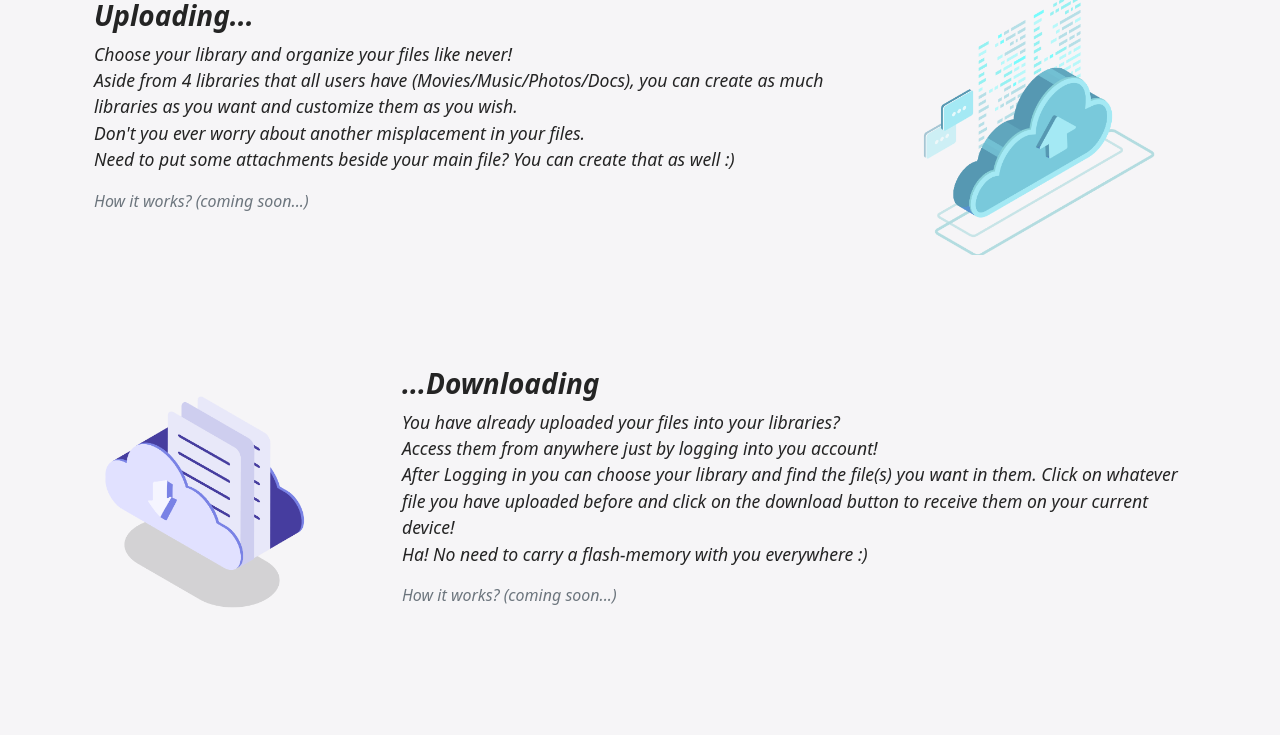
After one commit to sadlibrary/web, a Django app: template web/authentication/templates/authentication/home.html in a window 1280 px wide. The commit adds this page. Shown: the part 641-1376 px from the top of the page. Run offline with Django 4.2, Linux system fonts and the light colour scheme; the template is opened without the code that fills it, so the values that code supplies are empty; some libraries are stand-ins or nearby versions.

Commit message:
Add home page

```diff
--- /dev/null
+++ b/web/authentication/static/authentication/homeStyle.css
@@ -0,0 +1,89 @@
+@import url("https://fonts.googleapis.com/css?family=Montserrat:400,800");
+
+:root,
+[theme-mode="light"] {
+  --light-grad: #5698b2fe;
+  --dark-grad: #463d9ffe;
+  --button-color: #1c73bb;
+  --back-color: #ffffff;
+  --background-color: #f6f5f7;
+  --shadow-1: rgba(0, 0, 0, 0.25);
+  --shadow-2: rgba(0, 0, 0, 0.22);
+  --input-color: #eeeeee;
+  --danger: #dc3545;
+  --success: #28a745;
+  --warning: #ffc107;
+  --text-color: #242424;
+}
+
+* {
+  box-sizing: border-box;
+}
+
+body {
+  background-color: var(--background-color);
+}
+
+.text-color {
+  color: var(--text-color);
+}
+
+.wave {
+  display: block;
+  position: absolute;
+  bottom: 0;
+  width: 100%;
+  transform: rotateY(180deg);
+}
+
+.home-text {
+  padding-top: 8rem !important;
+}
+
+.home-section {
+  background-image: linear-gradient(
+      to bottom left,
+      var(--light-grad),
+      var(--dark-grad)
+    ),
+    url("https://github.com/nonaghazizadeh/web-programming-hw2/blob/master/src/images/1856310.jpg");
+  background-size: cover;
+  width: 100%;
+  height: 80vh;
+}
+.svg-path {
+  stroke: none;
+  fill: var(--background-color);
+}
+.home-btn {
+  text-decoration: none;
+  text-emphasis-style: none;
+  width: auto;
+  border-radius: 50px;
+  text-align: center;
+}
+
+.stack-container {
+  min-height: 25vw;
+}
+
+.stack-parent {
+  position: relative;
+  width: 23vw;
+  min-height: 23vw;
+}
+
+#stack-parent-left {
+  float: left;
+  margin: 0 2vw 0 0;
+}
+
+#stack-parent-right {
+  float: right;
+  margin: 0 0 0 2vw;
+}
+
+.stack-parent > img {
+  width: 20vw;
+  min-height: 20vw;
+}
--- a/web/authentication/static/authentication/style.css
+++ b/web/authentication/static/authentication/style.css
@@ -2,9 +2,9 @@
 
 :root,
 [theme-mode="light"] {
-  --dark-grad: #045f59;
-  --light-grad: #08b26e;
-  --button-color: #0d7d76;
+  --light-grad: #5698b2fe;
+  --dark-grad: #463d9ffe;
+  --button-color: #4e6ba9;
   --back-color: #ffffff;
   --background-color: #f6f5f7;
   --shadow-1: rgba(0, 0, 0, 0.25);
--- /dev/null
+++ b/web/authentication/templates/authentication/home.html
@@ -0,0 +1,115 @@
+<!DOCTYPE html>
+<html lang="en">
+  <head>
+    <meta charset="UTF-8" />
+    <meta http-equiv="X-UA-Compatible" content="IE=edge" />
+    <meta name="viewport" content="width=device-width, initial-scale=1.0" />
+    <!-- <link rel="stylesheet" href=""> -->
+
+    <link
+      href="https://cdn.jsdelivr.net/npm/bootstrap@5.0.2/dist/css/bootstrap.min.css"
+      rel="stylesheet"
+      integrity="sha384-EVSTQN3/azprG1Anm3QDgpJLIm9Nao0Yz1ztcQTwFspd3yD65VohhpuuCOmLASjC"
+      crossorigin="anonymous"
+    />
+    <link
+      rel="stylesheet"
+      href="https://cdnjs.cloudflare.com/ajax/libs/jquery/3.2.1/jquery.min.js"
+      crossorigin="anonymous"
+    />
+
+    <link rel="stylesheet" href="../../static/authentication/homeStyle.css" />
+
+    <title>Home</title>
+  </head>
+  <body>
+    <section
+      id="cp"
+      class="bg-light text-light text-center text-md-start bg-cover home-section section-padding position-relative"
+    >
+      <svg
+        class="wave"
+        viewBox="0 0 450 450"
+        xmlns="http://www.w3.org/2000/svg"
+      >
+        <g>
+          <title>Layer 1</title>
+          <path
+            stroke-width="0"
+            id="svg_5"
+            class="svg-path"
+            d="m-40.4,407.2c195,-154 177,79 390,-4c213,-83 289,-73 402,13c113,86 208,-175 216,-163c8,12 -81,367 -81,366c0,-1 -897,-11 -896.6,-11.2c-0.4,0.2 -225.4,-46.8 -30.4,-200.8z"
+            opacity="NaN"
+            stroke="#000"
+            fill="#00ff7f"
+          />
+        </g>
+      </svg>
+      <div class="container" style="z-index: 4; position: relative">
+        <div class="row">
+          <div class="col-md">
+            <div class="home-text">
+              <span class="text-light h1 bold-text fs-7">Uploder</span>
+              <p class="text-light my-4 fw-bold">
+                The best organized free drive for you!
+              </p>
+              <p class="text-light my-4">Just hit the button below and sign-up if you don't have an account <i>for free<i>.</p>
+              <a
+                href="./index.html"
+                class="home-btn btn btn-warning btn-lg text-dark text-center p-3 px-5"
+              >
+                Login/Register
+              </a>
+            </div>
+          </div>
+          <div class="col-md"></div>
+        </div>
+      </div>
+    </section>
+    <section>
+      <div id="desktop-stack">
+        <div class="container stack-container">
+            <div class="stack-parent" id="stack-parent-right">
+                <img src="../../static/authentication/images/home/CloudUpload.png" alt="upload">
+            </div>
+            <div class="container">
+                <h3 class="text-color fw-bold">Uploading...</h3>
+                <p class="text-color" style="font-size: 1.1rem;">
+                  Choose your library and organize your files like never!
+                  <br>
+                  Aside from 4 libraries that all users have (Movies/Music/Photos/Docs), you can create as much
+                  libraries as you want and customize them as you wish.
+                  <br>
+                  Don't you ever worry about another misplacement in your files.
+                  <br>
+                  Need to put some attachments beside your main file? You can create that as well :)
+                </p>
+                <a href="#" class="link-secondary text-decoration-none">How it works? (coming soon...)</a>
+            </div>
+        </div>
+        <br> <br>
+        <div class="container stack-container">
+            <div class="stack-parent" id="stack-parent-left">
+                <img src="../../static/authentication/images/home/CloudDownload.png" alt="download">
+            </div>
+            <div class="container">
+                <h3 class="text-color fw-bold">...Downloading</h3>
+                <p class="text-color" style="font-size: 1.1rem;">
+                  You have already uploaded your files into your libraries?
+                  <br>
+                  Access them from anywhere just by logging into you account!
+                  <br>
+                  After Logging in you can choose your library and find the file(s) you want in them.
+                  Click on whatever file you have uploaded before and click on the download button to receive
+                  them on your current device!
+                  <br>
+                  Ha! No need to carry a flash-memory with you everywhere :)
+                </p>
+                <a href="#" class="link-secondary text-decoration-none">How it works? (coming soon...)</a>
+            </div>
+        </div>
+        <br> <br>
+    </div>
+    </section>
+  </body>
+</html>
```
Also changed, not shown: web/authentication/static/authentication/images/home/CloudDownload.png (added), web/authentication/static/authentication/images/home/CloudUpload.png (added).
